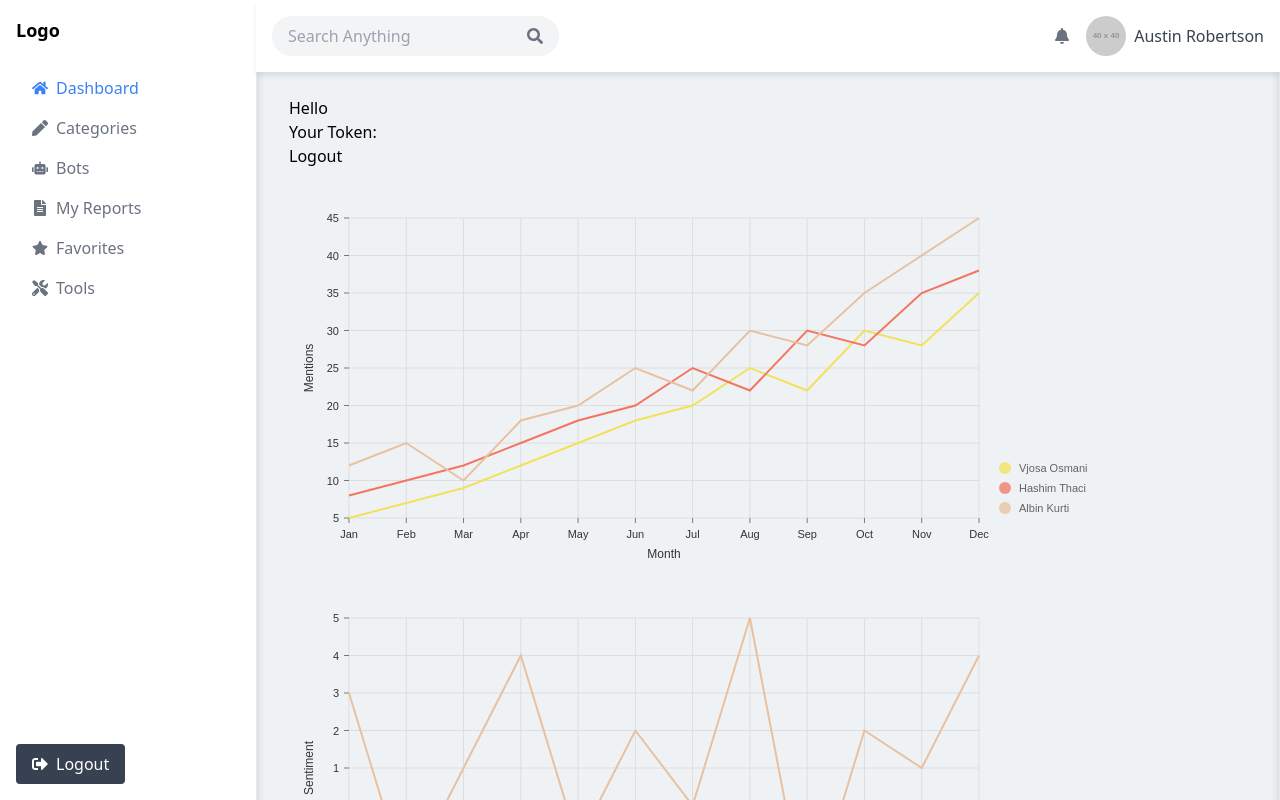
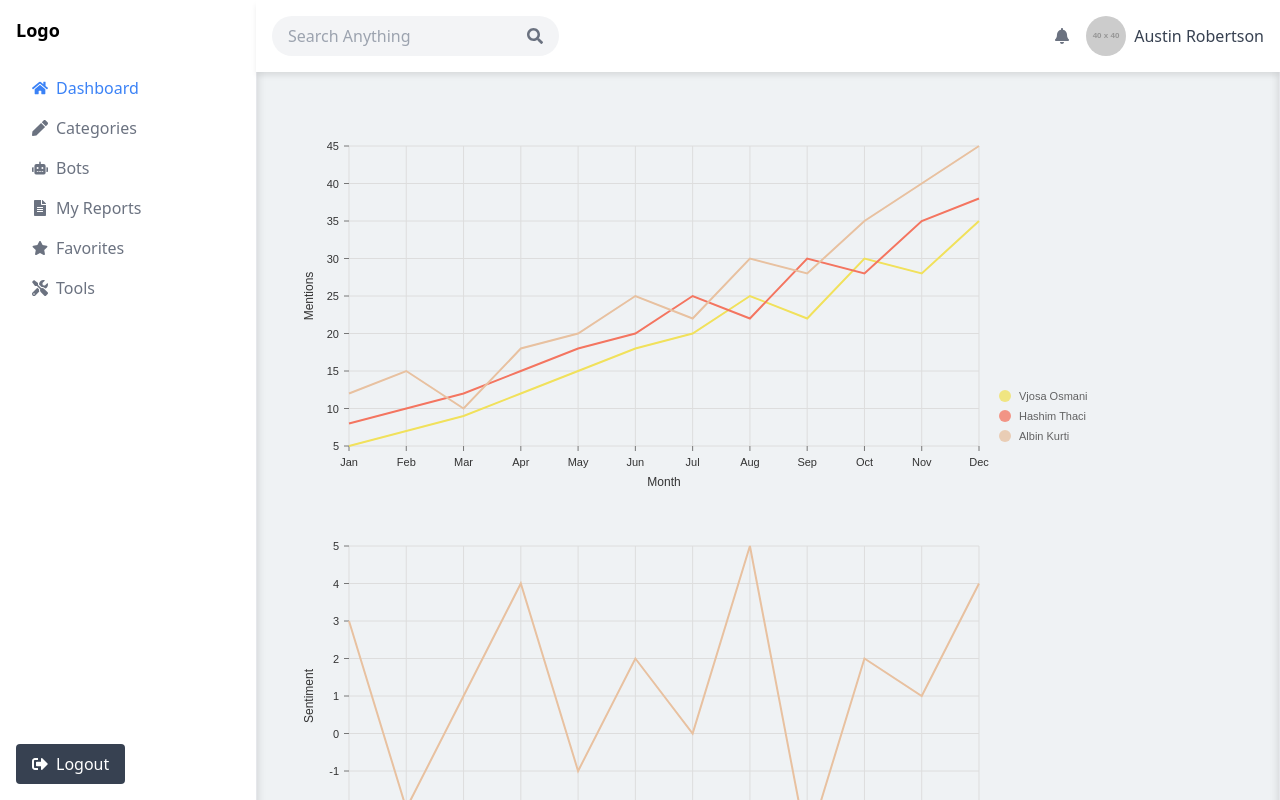
Before and after one commit to ArtisAdemi/vezhguesi-react, a React (Vite) app in the folder vezhguesi/: page / in a window 1280 px wide. Shown: the top 800 px of the page. Built offline with nearby package versions, Linux system fonts and the light colour scheme.

Commit message:
logout, page layout non visible for signin/signup

```diff
--- a/vezhguesi/src/App.tsx
+++ b/vezhguesi/src/App.tsx
@@ -42,14 +42,14 @@ function AppContent() {
             <Route path="/reports" element={<MyReports />} />
             <Route path="/tools" element={<Tools />} />
             <Route path="/favorites" element={<Favorites />} />
-            <Route path="/signup" element={<Signup />} />
             <Route path="/singlebot" element={<Singlebot />} />
-            <Route path="/signin" element={<Signin />} />
             <Route path="/profile" element={<Profile />} />
             <Route path="/singlereport" element={<SingleReport />} />
 
             <Route path="/verify-signup/:token" element={<VerifyEmail />} />
           </Route>
+          <Route path="/signup" element={<Signup />} />
+          <Route path="/signin" element={<Signin />} />
         </Routes>
       </div>
     </div>
--- a/vezhguesi/src/components/Logout.tsx
+++ b/vezhguesi/src/components/Logout.tsx
@@ -2,6 +2,7 @@ import React from 'react'
 import { useUser } from '../context/UserContext';
 import { useNavigate } from 'react-router-dom';
 import AuthService from '../services/Auth';
+import { FaSignOutAlt } from 'react-icons/fa';
 
 const Logout: React.FC = () => {
     const { setUser } = useUser();
@@ -14,7 +15,11 @@ const Logout: React.FC = () => {
     }
 
     return (
-        <button onClick={handleLogout}>Logout</button>
+        <button onClick={handleLogout}
+            className="flex items-center justify-center w-full bg-gray-700 text-white px-4 py-2 rounded">
+            <FaSignOutAlt className="mr-2" />
+            Logout
+        </button>
     )
 }
 
--- a/vezhguesi/src/components/PageLayout.tsx
+++ b/vezhguesi/src/components/PageLayout.tsx
@@ -1,7 +1,8 @@
 import React from "react";
 import { Link, Outlet, useLocation } from "react-router-dom";
 import Navbar from "./Navbar";
-import { FaHome, FaPen, FaRobot, FaFileAlt, FaStar, FaTools, FaSignOutAlt } from 'react-icons/fa';
+import { FaHome, FaPen, FaRobot, FaFileAlt, FaStar, FaTools } from 'react-icons/fa';
+import Logout from "./Logout";
 //import Sidebar from "./Sidebar";
 
 const PageLayout: React.FC = () => {
@@ -59,10 +60,7 @@ const PageLayout: React.FC = () => {
           </ul>
         </nav>
         <div className="absolute bottom-0 left-0 p-4">
-          <button className="flex items-center justify-center w-full bg-gray-700 text-white px-4 py-2 rounded">
-            <FaSignOutAlt className="mr-2" />
-            Logout
-          </button>
+          <Logout />
         </div>
 
       </aside>
@@ -73,7 +71,7 @@ const PageLayout: React.FC = () => {
         <Navbar />
 
         {/* Main Content Area */}
-        <main className="mt-12 border border-t-0 px-8 py-12"
+        <main className="mt-12 border border-t-0 border-b-0 px-8 py-12"
           style={{ boxShadow: 'inset 0 6px 10px rgba(0, 0, 0, 0.15)' }}>
           <Outlet />
         </main>
--- a/vezhguesi/src/pages/Dashboard.tsx
+++ b/vezhguesi/src/pages/Dashboard.tsx
@@ -3,8 +3,7 @@ import LineChart from '../components/LineChart'
 import data from '../assets/data/mockData'
 import mockSentimentData from '../assets/data/mockSentimentData'
 import PieChart from '../components/PieChart'
-import { useUser } from '../context/UserContext'
-import Logout from '../components/Logout'
+
 
 // Transform mockSentimentData to the expected format
 const transformedData = mockSentimentData.map(item => {
@@ -23,14 +22,11 @@ const transformedData = mockSentimentData.map(item => {
 }).flat();
 
 const Dashboard: React.FC = () => {
-    const { user } = useUser();
+
 
     return (
         <div className='gap-4'>
             {/* TESTING AREA */}
-            <h1>Hello {user?.userData.firstName}</h1>
-            <h1>Your Token: {user?.token}</h1>
-            <Logout />
             {/* TESTING AREA */}
             <div style={{ height: '400px', width: '800px' }}>
                 <LineChart
```
